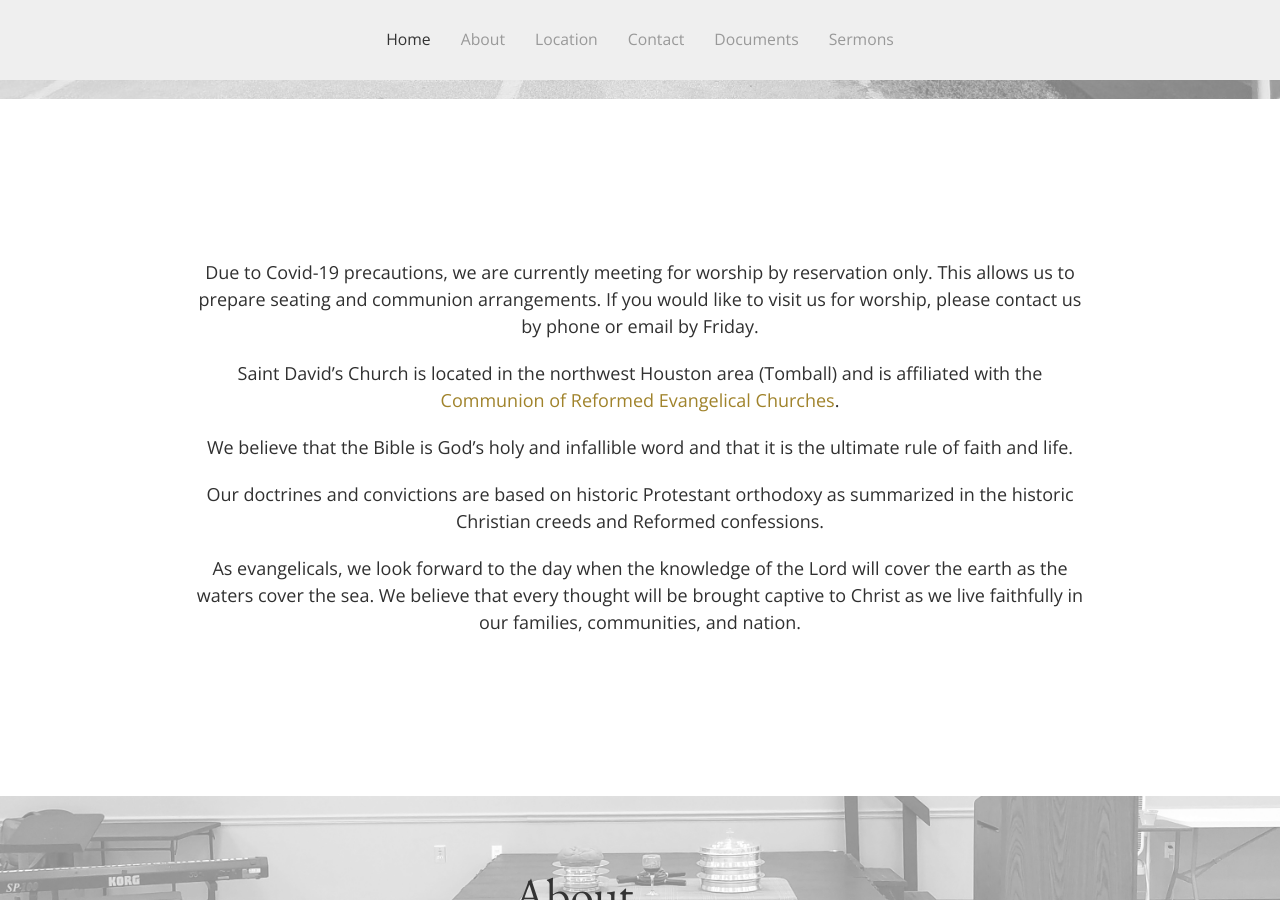
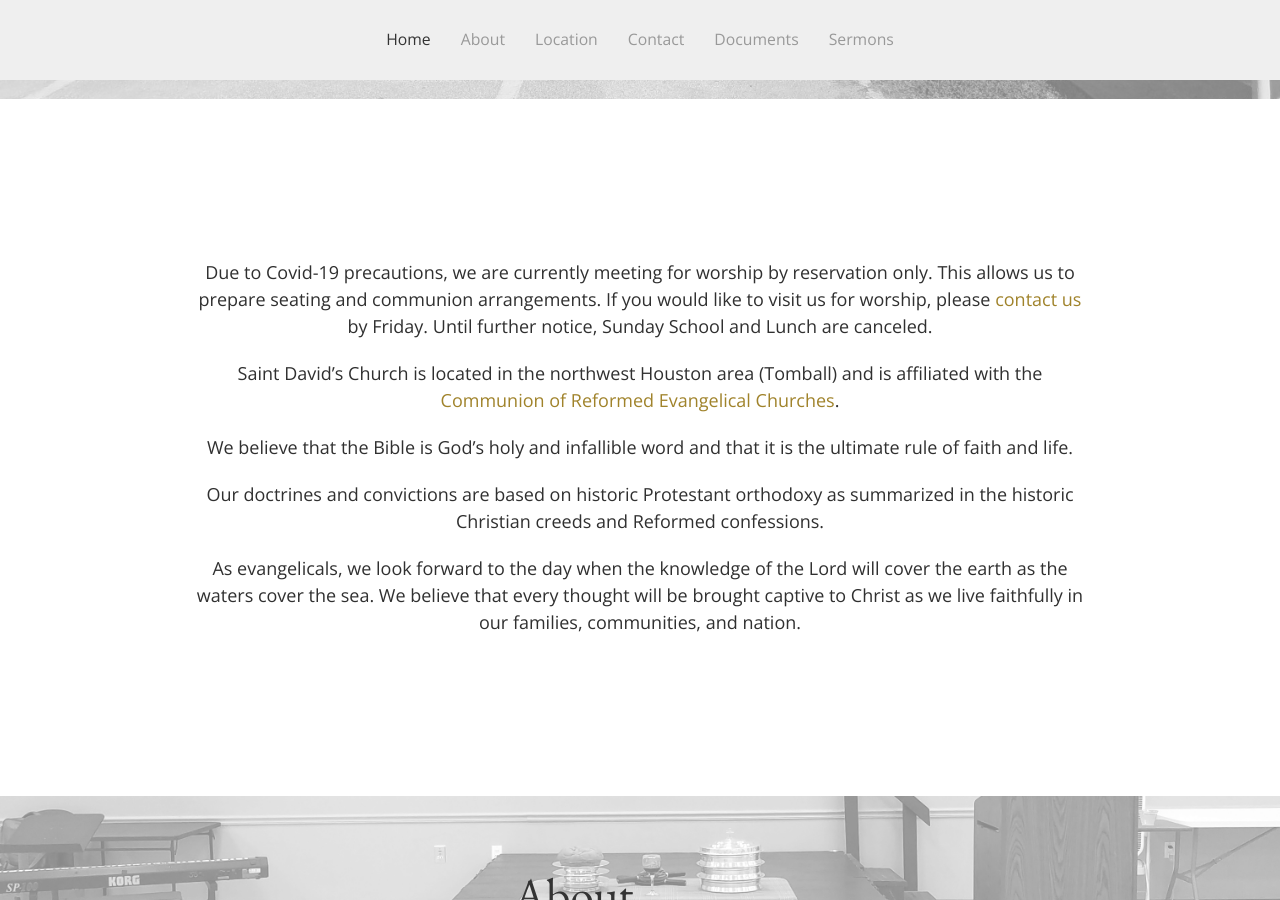
Before and after one commit to SaintDavidsChurch/website, a Jekyll site: the page built from index.html, in a window 1280 px wide and 900 px high, scrolled down 801 px. Built offline with Jekyll 4.4.1, drawn with Linux system fonts in a browser that asks for light colours.

Commit message:
Updated by InferCMS

```diff
--- a/_data/site_copy.yml
+++ b/_data/site_copy.yml
@@ -4,9 +4,10 @@ header:
 introduction:
 - "Due to Covid-19 precautions, we are currently meeting for worship by reservation\
   \ only. This allows us to prepare seating and communion arrangements. If you would\
-  \ like to visit us for worship, please contact us by phone or email by Friday.\r\
-  \n\r\nSaint David's Church is located in the northwest Houston area (Tomball) and\
-  \ is affiliated with the [Communion of Reformed Evangelical Churches](http://www.crechurches.org/)."
+  \ like to visit us for worship, please [contact us](https://saintdavids.church/#contact)\
+  \ by Friday. Until further notice, Sunday School and Lunch are canceled.\r\n\r\n\
+  Saint David's Church is located in the northwest Houston area (Tomball) and is affiliated\
+  \ with the [Communion of Reformed Evangelical Churches](http://www.crechurches.org/)."
 - We believe that the Bible is God's holy and infallible word and that it is the ultimate
   rule of faith and life.
 - Our doctrines and convictions are based on historic Protestant orthodoxy as summarized
```
